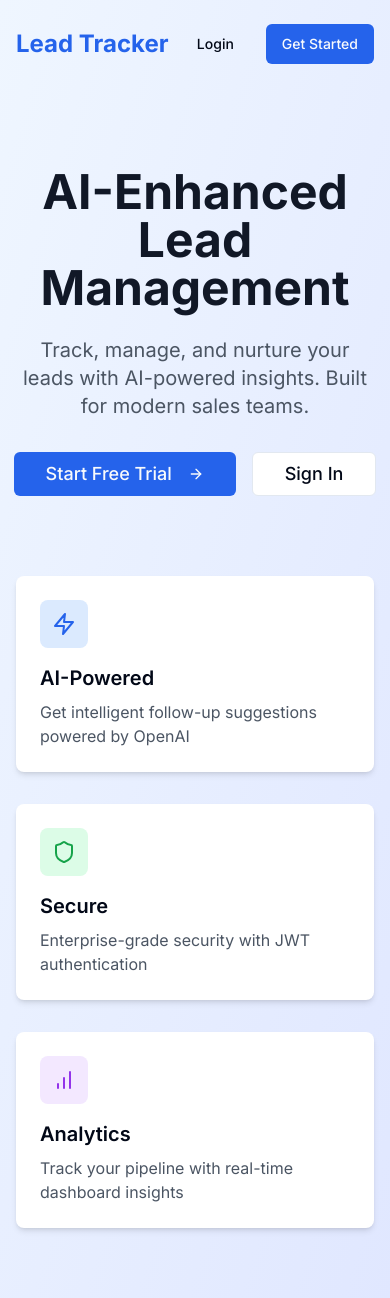
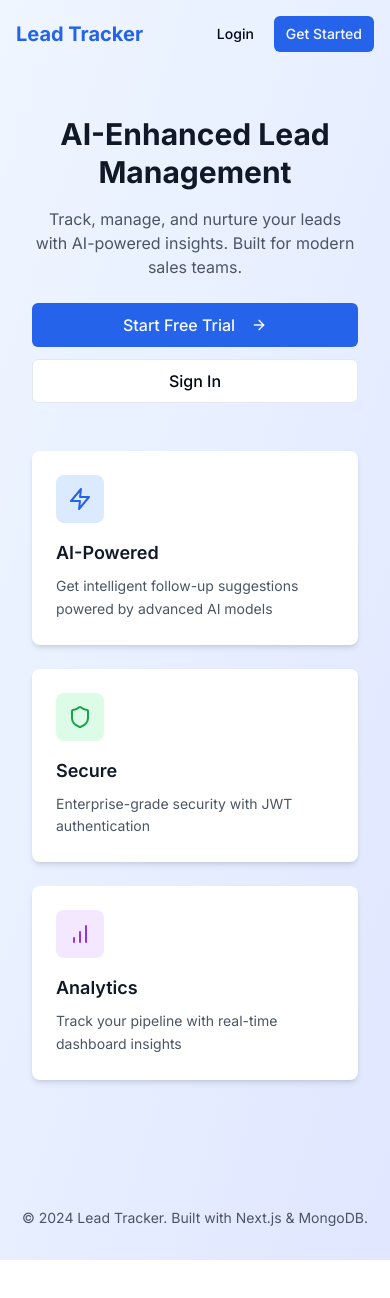
Before and after one commit to kunaldeshwal1/assignment_stealth_digital, a Next.js app: page / in a window 390 px wide. Shown: the top 1298 px of the page. After the commit the page ends 1260 px from the top, so only its background shows below. Built offline with nearby package versions, Linux system fonts and the light colour scheme.

Commit message:
feat: improve landing page responsiveness and update README

```diff
--- a/app/page.tsx
+++ b/app/page.tsx
@@ -5,76 +5,109 @@ import { ArrowRight, Zap, Shield, BarChart } from "lucide-react";
 export default function HomePage() {
   return (
     <div className="min-h-screen bg-gradient-to-br from-blue-50 to-indigo-100">
-      <nav className="container mx-auto px-4 py-6">
+      {/* Navigation */}
+      <nav className="container mx-auto px-4 sm:px-6 lg:px-8 py-4 sm:py-6">
         <div className="flex justify-between items-center">
-          <div className="text-2xl font-bold text-primary">Lead Tracker</div>
-          <div className="space-x-4">
+          <div className="text-xl sm:text-2xl font-bold text-primary">
+            Lead Tracker
+          </div>
+          <div className="flex gap-2 sm:gap-4">
             <Link href="/login">
-              <Button variant="ghost">Login</Button>
+              <Button variant="ghost" size="sm" className="sm:size-default">
+                Login
+              </Button>
             </Link>
             <Link href="/signup">
-              <Button>Get Started</Button>
+              <Button size="sm" className="sm:size-default">
+                Get Started
+              </Button>
             </Link>
           </div>
         </div>
       </nav>
 
-      <main className="container mx-auto px-4 py-20">
+      {/* Hero Section */}
+      <main className="container mx-auto px-4 sm:px-6 lg:px-8 py-12 sm:py-16 md:py-20">
         <div className="text-center max-w-4xl mx-auto">
-          <h1 className="text-5xl md:text-6xl font-bold text-gray-900 mb-6">
+          <h1 className="text-3xl sm:text-4xl md:text-5xl lg:text-6xl font-bold text-gray-900 mb-4 sm:mb-6 leading-tight">
             AI-Enhanced Lead Management
           </h1>
-          <p className="text-xl text-gray-600 mb-8">
+          <p className="text-base sm:text-lg md:text-xl text-gray-600 mb-6 sm:mb-8 px-4">
             Track, manage, and nurture your leads with AI-powered insights.
             Built for modern sales teams.
           </p>
-          <div className="flex gap-4 justify-center">
-            <Link href="/signup">
-              <Button size="lg" className="text-lg">
+          <div className="flex flex-col sm:flex-row gap-3 sm:gap-4 justify-center px-4">
+            <Link href="/signup" className="w-full sm:w-auto">
+              <Button
+                size="lg"
+                className="text-base sm:text-lg w-full sm:w-auto"
+              >
                 Start Free Trial
-                <ArrowRight className="ml-2 h-5 w-5" />
+                <ArrowRight className="ml-2 h-4 w-4 sm:h-5 sm:w-5" />
               </Button>
             </Link>
-            <Link href="/login">
-              <Button size="lg" variant="outline" className="text-lg">
+            <Link href="/login" className="w-full sm:w-auto">
+              <Button
+                size="lg"
+                variant="outline"
+                className="text-base sm:text-lg w-full sm:w-auto"
+              >
                 Sign In
               </Button>
             </Link>
           </div>
         </div>
 
-        <div className="grid md:grid-cols-3 gap-8 mt-20 max-w-5xl mx-auto">
-          <div className="bg-white p-6 rounded-lg shadow-md">
-            <div className="bg-blue-100 w-12 h-12 rounded-lg flex items-center justify-center mb-4">
-              <Zap className="h-6 w-6 text-blue-600" />
+        {/* Features Grid */}
+        <div className="grid grid-cols-1 sm:grid-cols-2 lg:grid-cols-3 gap-6 sm:gap-8 mt-12 sm:mt-16 md:mt-20 max-w-5xl mx-auto px-4">
+          {/* Feature 1 */}
+          <div className="bg-white p-6 sm:p-8 rounded-lg shadow-md hover:shadow-lg transition-shadow">
+            <div className="bg-blue-100 w-12 h-12 sm:w-14 sm:h-14 rounded-lg flex items-center justify-center mb-4">
+              <Zap className="h-6 w-6 sm:h-7 sm:w-7 text-blue-600" />
             </div>
-            <h3 className="text-xl font-semibold mb-2">AI-Powered</h3>
-            <p className="text-gray-600">
-              Get intelligent follow-up suggestions powered by OpenAI
+            <h3 className="text-lg sm:text-xl font-semibold mb-2 text-gray-900">
+              AI-Powered
+            </h3>
+            <p className="text-sm sm:text-base text-gray-600 leading-relaxed">
+              Get intelligent follow-up suggestions powered by advanced AI
+              models
             </p>
           </div>
 
-          <div className="bg-white p-6 rounded-lg shadow-md">
-            <div className="bg-green-100 w-12 h-12 rounded-lg flex items-center justify-center mb-4">
-              <Shield className="h-6 w-6 text-green-600" />
+          {/* Feature 2 */}
+          <div className="bg-white p-6 sm:p-8 rounded-lg shadow-md hover:shadow-lg transition-shadow">
+            <div className="bg-green-100 w-12 h-12 sm:w-14 sm:h-14 rounded-lg flex items-center justify-center mb-4">
+              <Shield className="h-6 w-6 sm:h-7 sm:w-7 text-green-600" />
             </div>
-            <h3 className="text-xl font-semibold mb-2">Secure</h3>
-            <p className="text-gray-600">
+            <h3 className="text-lg sm:text-xl font-semibold mb-2 text-gray-900">
+              Secure
+            </h3>
+            <p className="text-sm sm:text-base text-gray-600 leading-relaxed">
               Enterprise-grade security with JWT authentication
             </p>
           </div>
 
-          <div className="bg-white p-6 rounded-lg shadow-md">
-            <div className="bg-purple-100 w-12 h-12 rounded-lg flex items-center justify-center mb-4">
-              <BarChart className="h-6 w-6 text-purple-600" />
+          {/* Feature 3 */}
+          <div className="bg-white p-6 sm:p-8 rounded-lg shadow-md hover:shadow-lg transition-shadow sm:col-span-2 lg:col-span-1">
+            <div className="bg-purple-100 w-12 h-12 sm:w-14 sm:h-14 rounded-lg flex items-center justify-center mb-4">
+              <BarChart className="h-6 w-6 sm:h-7 sm:w-7 text-purple-600" />
             </div>
-            <h3 className="text-xl font-semibold mb-2">Analytics</h3>
-            <p className="text-gray-600">
+            <h3 className="text-lg sm:text-xl font-semibold mb-2 text-gray-900">
+              Analytics
+            </h3>
+            <p className="text-sm sm:text-base text-gray-600 leading-relaxed">
               Track your pipeline with real-time dashboard insights
             </p>
           </div>
         </div>
       </main>
+
+      {/* Footer Section (Optional) */}
+      <footer className="container mx-auto px-4 sm:px-6 lg:px-8 py-8 mt-12 sm:mt-16">
+        <div className="text-center text-gray-600 text-sm">
+          <p>© 2024 Lead Tracker. Built with Next.js & MongoDB.</p>
+        </div>
+      </footer>
     </div>
   );
 }
```
Also changed, not shown: 1 other file (tests, documents, lock files or other folders).
